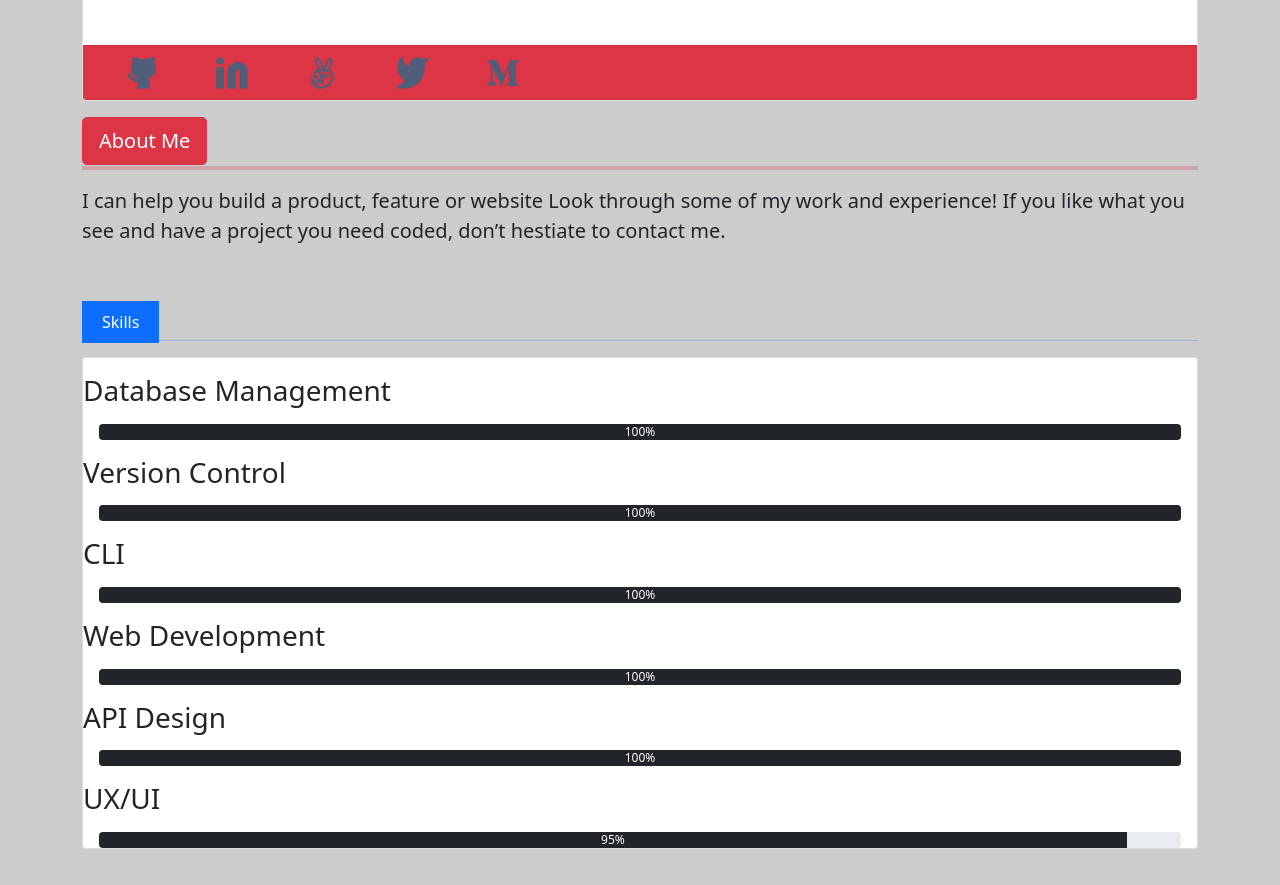
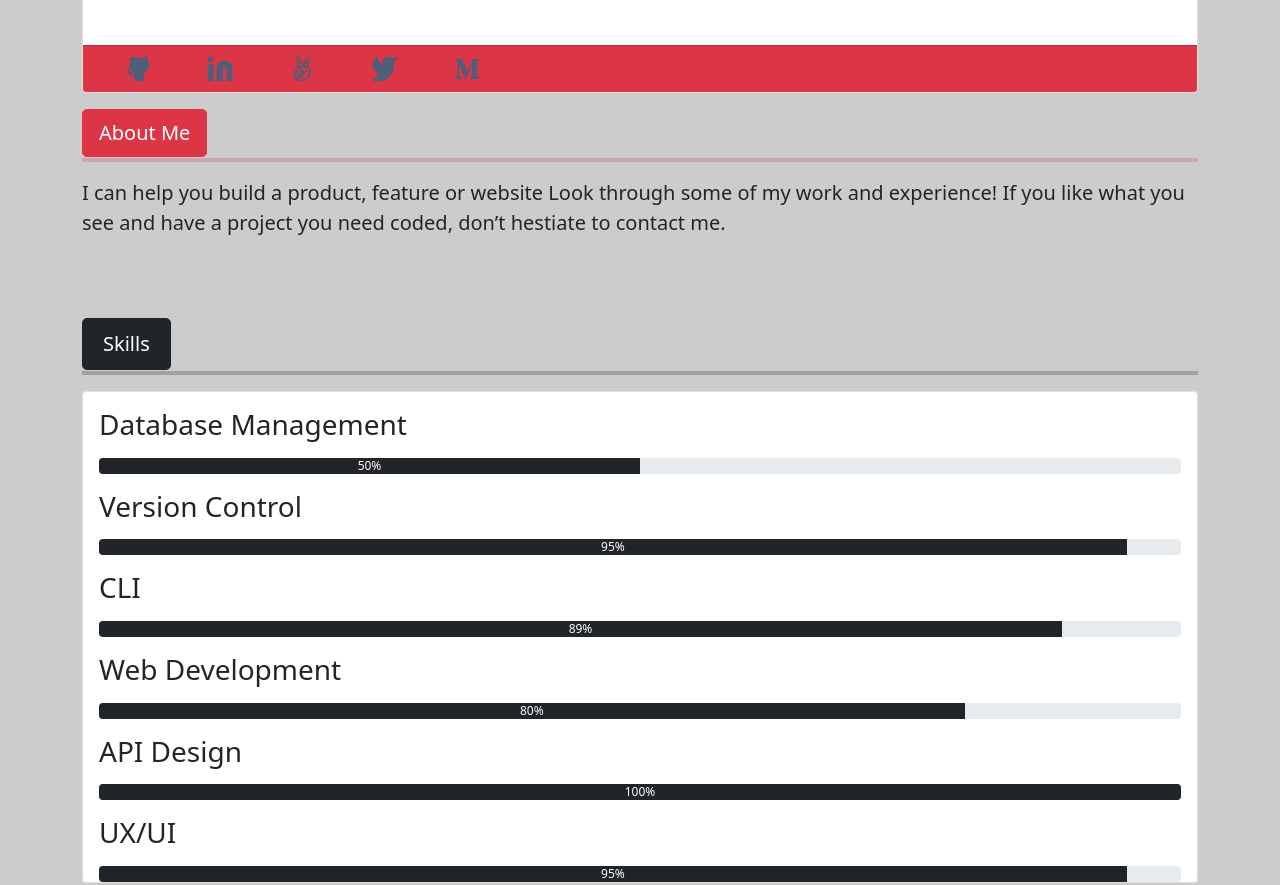
Before and after one commit to rahimialijan/My-Portfolio-Bootstrap-, a website: page index.html in a window 1280 px wide. Shown: the part 697-1582 px from the top of the page. Drawn offline with Linux system fonts and the light colour scheme.

Commit message:
Add some changes on navbar and skill section

```diff
--- a/index.html
+++ b/index.html
@@ -10,7 +10,7 @@
     <link rel="stylesheet" href="styles.css">
     <title>My Bootstrap Portfolio Website </title>
 </head>
-<body data-spy="scroll" data-bs-target=".navbar">
+<body data-bs-spy="scroll" data-bs-target=".navbar">
     <!--Navbar-->
     <div id="Header">
         <nav class="navbar navbar-expand-sm navbar-dark bg-dark fixed-top">
@@ -22,9 +22,9 @@
                 <div class="collapse navbar-collapse justify-content-end" id="Nav-Menu">
                     <ul class="navbar-nav ml-auto ">
                         <li class="nav-item"><a class="nav-link" href="#about">About Me</a></li>
-                        <li class="nav-item"><a class="nav-link" href="">Skills</a></li>
-                        <li class="nav-item"><a class="nav-link" href="">Experience</a></li>
-                        <li class="nav-item"><a class="nav-link" href="">Contact</a></li>
+                        <li class="nav-item"><a class="nav-link" href="#Skills">Skills</a></li>
+                        <li class="nav-item"><a class="nav-link" href="#Experience">Experience</a></li>
+                        <li class="nav-item"><a class="nav-link" href="#contact">Contact</a></li>
                     </ul>
                 </div>
             </div>
@@ -79,19 +79,19 @@
                             </div>
                             <div class="card-footer bg-danger">
                                 <a  href="https://github.com/rahimialijan">
-                                    <img width="38" class="mx-4 img-responsive" src="images/Icons/Icon-GitHub.svg" alt="GitHub">
+                                    <img width="30" class="mx-4 img-responsive" src="images/Icons/Icon-GitHub.svg" alt="GitHub">
                                 </a>
                                  <a href="https://www.linkedin.com/in/alijan-rahimi-18389ab3/">
-                                    <img width="38" class="mx-4 img-responsive" src="images/Icons/Icon-Linkedin.svg" alt="Linkedin">
+                                    <img width="30" class="mx-4 img-responsive" src="images/Icons/Icon-Linkedin.svg" alt="Linkedin">
                                  </a>
                                  <a href="">
-                                    <img width="38" class="mx-4 img-responsive" src="images/Icons/Icon-Angelist.svg" alt="Angelist">
+                                    <img width="30" class="mx-4 img-responsive" src="images/Icons/Icon-Angelist.svg" alt="Angelist">
                                 </a>
                                 <a href="https://twitter.com/AlijanRahimi10">
-                                    <img width="38" class="mx-4 img-responsive" src="images/Icons/Icon-Twitter.svg" alt="Twitter">
+                                    <img width="30" class="mx-4 img-responsive" src="images/Icons/Icon-Twitter.svg" alt="Twitter">
                                 </a>
                                 <a href="">
-                                    <img width="38" class="mx-4 img-responsive" src="images/Icons/Icon-Medium.svg" alt="Medium">
+                                    <img width="30" class="mx-4 img-responsive" src="images/Icons/Icon-Medium.svg" alt="Medium">
                                 </a>
                             </div>
                         </div>
@@ -111,31 +111,31 @@
     <!--Skills-->
     <div id="Skills" class="mt-5">
         <div class ="container">
-            <span class="bg-primary text-white">Skills</span><hr class="bg-primary">
+            <span class="btn btn-dark btn-lg text-white mt-3">Skills</span><hr class="bg-dark">
             <div class="row">
                 <div class="col">
                     <div class="card bg-white">
-                        <h3 class="ml-3 my-3">Database Management</h3>
+                        <h3 class="ml-3 my-3 mx-3">Database Management</h3>
+                        <div class="progress mx-3">
+                            <div class="progress-bar bg-dark" style="width: 50%;">50%</div>
+                        </div>
+                        <h3 class="ml-3 my-3 mx-3">Version Control</h3>
+                        <div class="progress mx-3 mx-3">
+                            <div class="progress-bar bg-dark" style="width: 95%;">95%</div>
+                        </div>
+                        <h3 class="ml-3 my-3 mx-3">CLI</h3>
+                        <div class="progress mx-3">
+                            <div class="progress-bar bg-dark" style="width: 89%;">89%</div>
+                        </div>
+                        <h3 class="ml-3 my-3 mx-3">Web Development</h3>
+                        <div class="progress mx-3">
+                            <div class="progress-bar bg-dark" style="width: 80%;">80%</div>
+                        </div>
+                        <h3 class="ml-3 my-3 mx-3">API Design</h3>
                         <div class="progress mx-3">
                             <div class="progress-bar bg-dark" style="width: 100%;">100%</div>
                         </div>
-                        <h3 class="ml-3 my-3">Version Control</h3>
-                        <div class="progress mx-3">
-                            <div class="progress-bar bg-dark" style="width: 100%;">100%</div>
-                        </div>
-                        <h3 class="ml-3 my-3">CLI</h3>
-                        <div class="progress mx-3">
-                            <div class="progress-bar bg-dark" style="width: 100%;">100%</div>
-                        </div>
-                        <h3 class="ml-3 my-3">Web Development</h3>
-                        <div class="progress mx-3">
-                            <div class="progress-bar bg-dark" style="width: 100%;">100%</div>
-                        </div>
-                        <h3 class="ml-3 my-3">API Design</h3>
-                        <div class="progress mx-3">
-                            <div class="progress-bar bg-dark" style="width: 100%;">100%</div>
-                        </div>
-                        <h3 class="ml-3 my-3">UX/UI</h3>
+                        <h3 class="ml-3 my-3 mx-3">UX/UI</h3>
                         <div class="progress mx-3">
                             <div class="progress-bar bg-dark" style="width: 95%;">95%</div>
                         </div>
@@ -148,16 +148,16 @@
     <!--Experience-->
     <div id="Experience">
         <div class="container mt-5">
-            <span class="bg-success text-white">Experience</span> <hr class="bg-success">
+            <span class="btn btn-success text-white btn-lg mt-3">Experience</span> <hr class="bg-success">
             <div class="row">
-                <div class="col-lg-6">
+                <div class="col-lg-6 my-2">
                     <div class="card bg-white">
                         <img src="./assets/microverse_icon.png" width="200" height="80" class="img-fluid mx-auto py-3 " alt="Microverse logo">
                         <h3 class="text-center text-danger">Micronaut</h3>
                         <p class="lead text-justify p-3">Lorem ipsum dolor sit amet consectetur adipisicing elit. Nulla aliquid eius quisquam culpa facilis minus illum earum error corporis, eum deleniti maiores sunt dolore omnis architecto rem fugiat a recusandae?</p>
                     </div>
                 </div>
-                <div class="col-lg-6">
+                <div class="col-lg-6 my-2">
                     <div class="card bg-white">
                         <img src="./assets/developer.jpeg" width="300" height="80" class="img-fluid mx-auto
                         py-3 " alt="A company's logo">
@@ -165,14 +165,14 @@
                         <p class="lead text-justify p-3">Lorem ipsum dolor sit amet consectetur adipisicing elit. Nulla aliquid eius quisquam culpa facilis minus illum earum error corporis, eum deleniti maiores sunt dolore omnis architecto rem fugiat a recusandae?</p>
                     </div>
                 </div>
-                <div class="col-lg-6">
+                <div class="col-lg-6 my-2">
                     <div class="card bg-white">
                         <img src="./assets/engineer.jpeg" width="390" height="80" class="img-fluid mx-auto py-3 " alt="A company's logo">
                         <h3 class="text-center text-danger">Software Engineer</h3>
                         <p class="lead text-justify p-3">Lorem ipsum dolor sit amet consectetur adipisicing elit. Nulla aliquid eius quisquam culpa facilis minus illum earum error corporis, eum deleniti maiores sunt dolore omnis architecto rem fugiat a recusandae?</p>
                     </div>
                 </div>
-                <div class="col-lg-6">
+                <div class="col-lg-6 my-2">
                     <div class="card bg-white">
                         <img src="./assets/design.jpg" width="350" height="70" class="img-fluid mx-auto py-3 " alt="A company's logo">
                         <h3 class="text-center text-danger">Web Designer</h3>
--- a/styles.css
+++ b/styles.css
@@ -46,5 +46,14 @@ body {
     height: 4px;
     margin-top: 1px;
 }
+#contact hr {
+  height: 4px;
+  margin-top: 1px;
+}
+#Skills hr,
+#Experience hr {
+  height: 4px;
+  margin-top: 1px;
+}
 
 /* >>>>>>> 19a7ed6e8145d35dd06cb1882009c0b896e47af1*/
```
